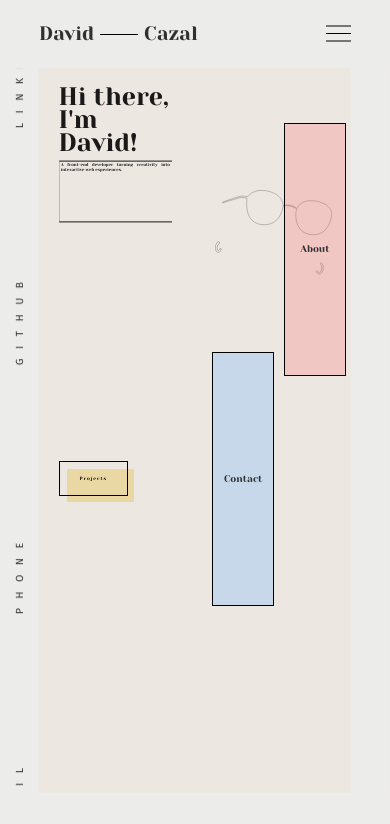
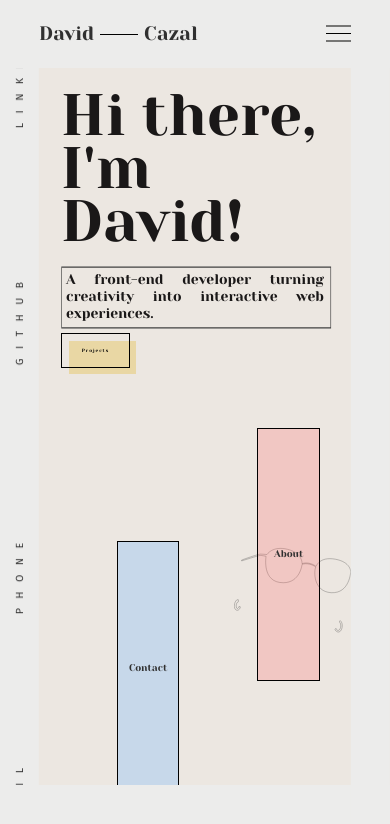
Before and after one commit to DavidCazalCollados/portfolio_2025, a React (Create React App) app: page / in a window 390 px wide. Shown: the top 824 px of the page. Built offline with nearby package versions, Linux system fonts and the light colour scheme; a web font is replaced by a local one.

Commit message:
kickstart ok

```diff
--- a/src/assets/bottom_bar.css
+++ b/src/assets/bottom_bar.css
@@ -6,10 +6,12 @@
   .bottom-bar {
     display: flex;
     width: 100%;
-    height: 6vh;
+    height: 7vh;
     background-color: rgb(236, 236, 235);
     bottom: 0;
     z-index: 801;
     position: fixed;
+    padding: 0;
+    margin: 0;
   }
 }
--- a/src/assets/general_disposition.css
+++ b/src/assets/general_disposition.css
@@ -4,3 +4,12 @@
   margin-right: 15%;
   color: var(--font-color);
 }
+
+@media (max-width: 420px) {
+  .general-disposition {
+    width: auto;
+    margin-left: 4.6vh;
+    margin-right: 4.6vh;
+    /* background-color: red; */
+  }
+}
--- a/src/assets/home.css
+++ b/src/assets/home.css
@@ -4,7 +4,6 @@
   display: flex;
   align-items: center;
   padding-top: 9%;
-  /* background-color: red; */
 }
 
 .home-left {
@@ -17,7 +16,7 @@
   font-size: 1.1vw;
 }
 
-.svg-container p{
+.svg-container p {
   font-size: 1.1vw;
 }
 
@@ -143,6 +142,69 @@
   align-items: center;
 }
 
-@media (min-width: 420px) {
+@media (max-width: 420px) {
+
+  .home-home {
+    height: 100vh;
+    padding-top: 8vh;
+    padding-bottom: 7vh;
+    display: flex;
+    flex-direction: column;
+    align-items: center;
+    /* background-color: aqua; */
+  }
+
+  .home-left {
+    display: flex;
+    flex-direction: column;
+    font-family: 'Yeseva One', serif;
+    width: 100%;
+    padding: 7%;
+    height: auto;
+    color: #1a1818;
+    gap: 2%;
+    /* background-color: rebeccapurple; */
+  }
+
+  .presentation {
+    line-height: 0.9;
+    font-size: 15vw;
+    margin: 0;
+  }
+
+  .presentation-content {
+    width: 100vw;
+    height: 100vh;
+    display: flex;
+    justify-content: space-between;
+  }
+
+  .home-right {
+    display: flex;
+    justify-content: end;
+    position: relative;
+    height: 100%;
+    width: 100%;
+    /* background-color: blue; */
+  }
+
+  .svg-container {
+    width: 100%;
+    stroke: #414141;
+    /* background-color: rgb(201, 136, 136); */
+    text-align: justify;
+    margin-top: 5%;
+  }
+
+  .svg-container svg {
+    width: 69.5%;
+  }
+
+  .svg-container p {
+    margin: 0;
+    line-height: 1.2;
+    font-size: 3.6vw;
+    /* background-color: red; */
+  }
 
 }
```
